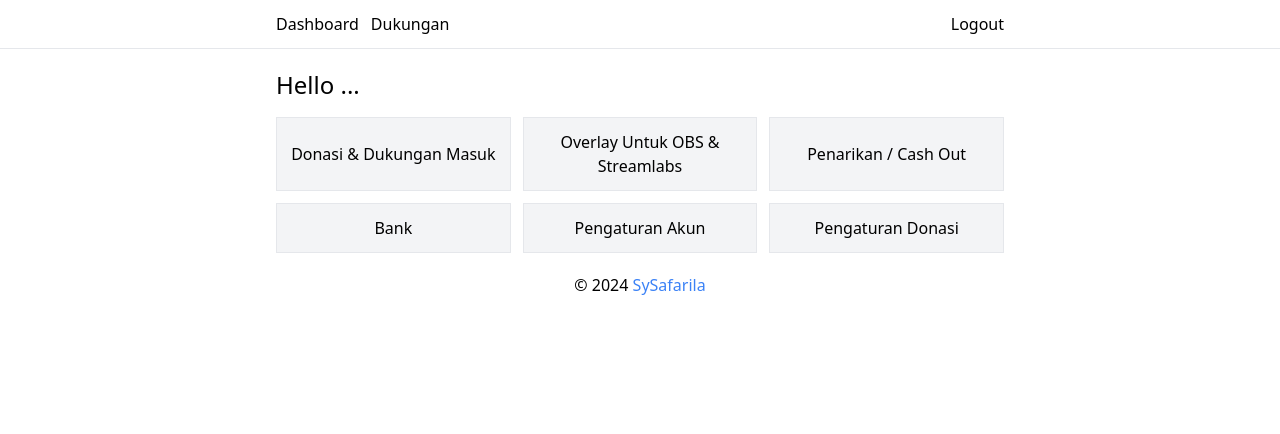
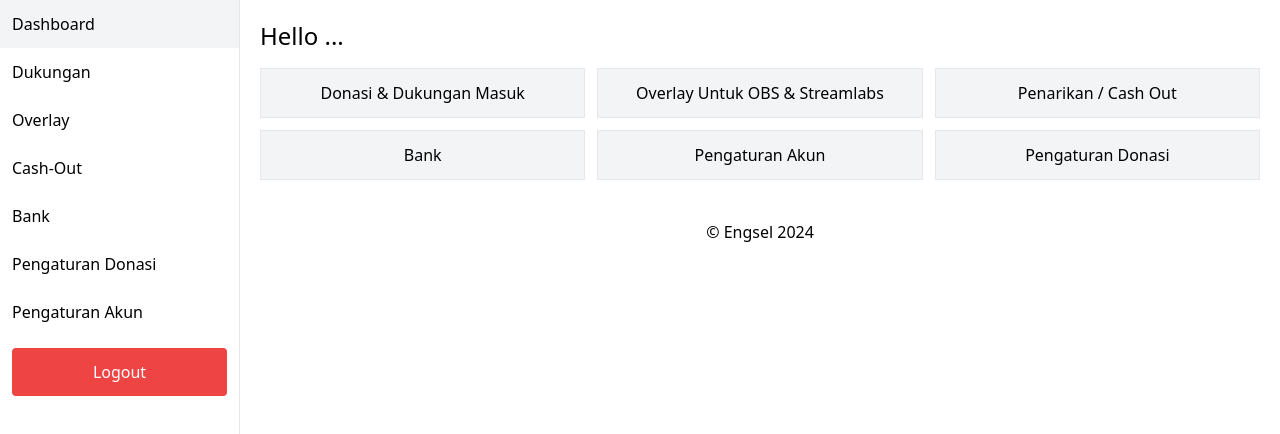
Before and after one commit to SySafarila/engsel-frontend, a Next.js app: page /dashboard in a window 1280 px wide. Shown: the top 434 px of the page. Built offline with nearby package versions, Linux system fonts and the light colour scheme; no server answers.

Commit message:
update auth layout

```diff
--- a/src/components/layouts/MainLayout.tsx
+++ /dev/null
@@ -1,72 +0,0 @@
-import { logout } from "@/utils/logout";
-import { isAuthAtom, userAtom } from "@/utils/state";
-import axios, { AxiosError } from "axios";
-import { useAtom } from "jotai";
-import { useRouter } from "next/router";
-import React, { useEffect } from "react";
-import Navbar from "../Navbar";
-
-const MainLayout = ({ children }: { children: React.ReactNode }) => {
-  const [isAuth, setIsAuth] = useAtom(isAuthAtom);
-  const [, setUser] = useAtom(userAtom);
-  const router = useRouter();
-
-  useEffect(() => {
-    console.log("Main Layout");
-
-    getCurrentUser();
-    // eslint-disable-next-line react-hooks/exhaustive-deps
-  }, []);
-
-  const getCurrentUser = async () => {
-    if (isAuth === true) {
-      return;
-    }
-    try {
-      const res = await axios.get(
-        `${process.env.NEXT_PUBLIC_BACKEND_URL}/auth/me`,
-        {
-          withCredentials: true,
-        }
-      );
-
-      setIsAuth(true);
-      setUser({
-        email: res.data.user.email,
-        name: res.data.user.name,
-        id: res.data.user.id,
-        username: res.data.user.username,
-        balance: res.data.user.balance,
-      });
-    } catch (error) {
-      setIsAuth(false);
-      if (error instanceof AxiosError) {
-        if (error.status === 401) {
-          logout().then(() => {
-            setTimeout(() => {
-              router.reload();
-            }, 1000);
-          });
-        }
-      }
-    }
-  };
-
-  return (
-    <>
-      <Navbar authenticated={true} />
-      <div className="max-w-screen-md mx-auto">{children}</div>
-      <p className="text-center mb-5">
-        &copy; 2024{" "}
-        <a
-          href="https://github.com/sysafarila"
-          className="text-blue-500 hover:underline"
-        >
-          SySafarila
-        </a>
-      </p>
-    </>
-  );
-};
-
-export default MainLayout;
--- /dev/null
+++ b/src/layouts/Auth.tsx
@@ -0,0 +1,133 @@
+import { logout } from "@/utils/logout";
+import { isAuthAtom, userAtom } from "@/utils/state";
+import axios, { AxiosError } from "axios";
+import { useAtom } from "jotai";
+import Link from "next/link";
+import { useRouter } from "next/router";
+import { useEffect } from "react";
+import Swal from "sweetalert2";
+
+const AuthLayout = ({ children }: { children: React.ReactNode }) => {
+  const [isAuth, setIsAuth] = useAtom(isAuthAtom);
+  const [, setUser] = useAtom(userAtom);
+
+  const getCurrentUser = async () => {
+    if (isAuth === true) {
+      return;
+    }
+    try {
+      const res = await axios.get(
+        `${process.env.NEXT_PUBLIC_BACKEND_URL}/auth/me`,
+        {
+          withCredentials: true,
+        }
+      );
+
+      setIsAuth(true);
+      setUser({
+        email: res.data.user.email,
+        name: res.data.user.name,
+        id: res.data.user.id,
+        username: res.data.user.username,
+        balance: res.data.user.balance,
+      });
+    } catch (error) {
+      setIsAuth(false);
+      if (error instanceof AxiosError) {
+        if (error.status === 401) {
+          logout().then(() => {
+            setTimeout(() => {
+              router.reload();
+            }, 1000);
+          });
+        }
+      }
+    }
+  };
+
+  useEffect(() => {
+    console.log("Main Layout");
+
+    getCurrentUser();
+    // eslint-disable-next-line react-hooks/exhaustive-deps
+  }, []);
+  const router = useRouter();
+
+  const logoutNow = async () => {
+    try {
+      await logout();
+      await Swal.fire({
+        icon: "success",
+        title: "Logout success",
+      });
+      router.reload();
+    } catch (error) {
+      if (error instanceof AxiosError) {
+        Swal.fire({
+          icon: "error",
+          title: error.message,
+        });
+      }
+    }
+  };
+
+  return (
+    <>
+      <div
+        className="bg-white border-r fixed w-1/2 md:w-60 transform -translate-x-full md:translate-x-0"
+        id="sidebar"
+      >
+        <div className="flex flex-col h-screen overflow-y-auto">
+          <Link className="p-3 hover:bg-gray-100" href="/dashboard">
+            Dashboard
+          </Link>
+          <Link className="p-3 hover:bg-gray-100" href="/dashboard/donations">
+            Dukungan
+          </Link>
+          <Link className="p-3 hover:bg-gray-100" href="/dashboard/overlays">
+            Overlay
+          </Link>
+          <Link
+            className="p-3 hover:bg-gray-100"
+            href="/dashboard/withdraws?is_pending=true"
+          >
+            Cash-Out
+          </Link>
+          <Link className="p-3 hover:bg-gray-100" href="/dashboard/banks">
+            Bank
+          </Link>
+          <Link
+            className="p-3 hover:bg-gray-100"
+            href="/dashboard/donations/setting"
+          >
+            Pengaturan Donasi
+          </Link>
+          <Link className="p-3 hover:bg-gray-100" href="/dashboard/account">
+            Pengaturan Akun
+          </Link>
+          <button
+            className="p-3 m-3 rounded bg-red-500 hover:bg-red-600 text-white"
+            onClick={logoutNow}
+          >
+            Logout
+          </button>
+        </div>
+      </div>
+      <div
+        className="bg-white border-b p-5 flex justify-between fixed w-full top-0 md:hidden"
+        id="topbar"
+      >
+        <button>Logo</button>
+        <button>Menu</button>
+      </div>
+      <main id="main" className="md:ml-60 mt-[65px] md:mt-0">
+        {children}
+      </main>
+      <footer className="md:ml-60 p-5" id="footer">
+        <p className="text-center">&copy; Engsel 2024</p>
+      </footer>
+    </>
+  );
+};
+
+export default AuthLayout;
--- a/src/pages/dashboard/account/index.tsx
+++ b/src/pages/dashboard/account/index.tsx
@@ -1,4 +1,4 @@
-import MainLayout from "@/components/layouts/MainLayout";
+import AuthLayout from "@/layouts/Auth";
 import { NextPageWithLayout } from "@/pages/_app";
 import { userAtom } from "@/utils/state";
 import axios, { AxiosError } from "axios";
@@ -118,7 +118,7 @@ const Account: NextPageWithLayout = () => {
               type="submit"
               disabled={isSending}
             >
-              {isSending ? "Loading..." : "Kirim"}
+              {isSending ? "Loading..." : "Save"}
             </button>
           </div>
         </form>
@@ -130,5 +130,5 @@ const Account: NextPageWithLayout = () => {
 export default Account;
 
 Account.getLayout = (page: ReactElement) => {
-  return <MainLayout>{page}</MainLayout>;
+  return <AuthLayout>{page}</AuthLayout>;
 };
--- a/src/pages/dashboard/banks/index.tsx
+++ b/src/pages/dashboard/banks/index.tsx
@@ -1,4 +1,4 @@
-import MainLayout from "@/components/layouts/MainLayout";
+import AuthLayout from "@/layouts/Auth";
 import { NextPageWithLayout } from "@/pages/_app";
 import { Banks } from "@/utils/types";
 import axios, { AxiosError } from "axios";
@@ -159,5 +159,5 @@ const Account: NextPageWithLayout = () => {
 export default Account;
 
 Account.getLayout = (page: ReactElement) => {
-  return <MainLayout>{page}</MainLayout>;
+  return <AuthLayout>{page}</AuthLayout>;
 };
--- a/src/pages/dashboard/donations/index.tsx
+++ b/src/pages/dashboard/donations/index.tsx
@@ -1,4 +1,4 @@
-import MainLayout from "@/components/layouts/MainLayout";
+import AuthLayout from "@/layouts/Auth";
 import { NextPageWithLayout } from "@/pages/_app";
 import formatDate from "@/utils/formatDate";
 import formatRupiah from "@/utils/formatRupiah";
@@ -121,5 +121,5 @@ const Donations: NextPageWithLayout = () => {
 export default Donations;
 
 Donations.getLayout = (page: ReactElement) => {
-  return <MainLayout>{page}</MainLayout>;
+  return <AuthLayout>{page}</AuthLayout>;
 };
--- a/src/pages/dashboard/donations/setting.tsx
+++ b/src/pages/dashboard/donations/setting.tsx
@@ -1,4 +1,4 @@
-import MainLayout from "@/components/layouts/MainLayout";
+import AuthLayout from "@/layouts/Auth";
 import { NextPageWithLayout } from "@/pages/_app";
 import axios, { AxiosError } from "axios";
 import { ReactElement, useEffect, useState } from "react";
@@ -105,5 +105,5 @@ const Account: NextPageWithLayout = () => {
 export default Account;
 
 Account.getLayout = (page: ReactElement) => {
-  return <MainLayout>{page}</MainLayout>;
+  return <AuthLayout>{page}</AuthLayout>;
 };
--- a/src/pages/dashboard/index.tsx
+++ b/src/pages/dashboard/index.tsx
@@ -1,9 +1,9 @@
-import MainLayout from "@/components/layouts/MainLayout";
 import { userAtom } from "@/utils/state";
 import { useAtomValue } from "jotai";
 import Link from "next/link";
 import { ReactElement } from "react";
 import { NextPageWithLayout } from "../_app";
+import AuthLayout from "@/layouts/Auth";
 
 const Dashboard: NextPageWithLayout = () => {
   const user = useAtomValue(userAtom);
@@ -56,5 +56,5 @@ const Dashboard: NextPageWithLayout = () => {
 export default Dashboard;
 
 Dashboard.getLayout = (page: ReactElement) => {
-  return <MainLayout>{page}</MainLayout>;
+  return <AuthLayout>{page}</AuthLayout>;
 };
--- a/src/pages/dashboard/overlays/basic/setting.tsx
+++ b/src/pages/dashboard/overlays/basic/setting.tsx
@@ -1,5 +1,5 @@
-import MainLayout from "@/components/layouts/MainLayout";
 import BasicOverlay from "@/components/overlays/Basic";
+import AuthLayout from "@/layouts/Auth";
 import { NextPageWithLayout } from "@/pages/_app";
 import BasicOverlayUtil from "@/utils/BasicOverlayUtil";
 import { userAtom } from "@/utils/state";
@@ -192,5 +192,5 @@ const BasicOverlaySetting: NextPageWithLayout = () => {
 export default BasicOverlaySetting;
 
 BasicOverlaySetting.getLayout = (page: ReactElement) => {
-  return <MainLayout>{page}</MainLayout>;
+  return <AuthLayout>{page}</AuthLayout>;
 };
--- a/src/pages/dashboard/overlays/index.tsx
+++ b/src/pages/dashboard/overlays/index.tsx
@@ -1,5 +1,5 @@
-import MainLayout from "@/components/layouts/MainLayout";
 import BasicOverlay from "@/components/overlays/Basic";
+import AuthLayout from "@/layouts/Auth";
 import { NextPageWithLayout } from "@/pages/_app";
 import { userAtom } from "@/utils/state";
 import axios, { AxiosError } from "axios";
@@ -105,5 +105,5 @@ const Overlay: NextPageWithLayout = () => {
 export default Overlay;
 
 Overlay.getLayout = (page: ReactElement) => {
-  return <MainLayout>{page}</MainLayout>;
+  return <AuthLayout>{page}</AuthLayout>;
 };
--- a/src/pages/dashboard/withdraws/index.tsx
+++ b/src/pages/dashboard/withdraws/index.tsx
@@ -1,4 +1,4 @@
-import MainLayout from "@/components/layouts/MainLayout";
+import AuthLayout from "@/layouts/Auth";
 import { NextPageWithLayout } from "@/pages/_app";
 import formatDate from "@/utils/formatDate";
 import { userAtom } from "@/utils/state";
@@ -207,5 +207,5 @@ const Withdraws: NextPageWithLayout = () => {
 export default Withdraws;
 
 Withdraws.getLayout = (page: ReactElement) => {
-  return <MainLayout>{page}</MainLayout>;
+  return <AuthLayout>{page}</AuthLayout>;
 };
--- a/tailwind.config.ts
+++ b/tailwind.config.ts
@@ -4,6 +4,7 @@ export default {
   content: [
     "./src/pages/**/*.{js,ts,jsx,tsx,mdx}",
     "./src/components/**/*.{js,ts,jsx,tsx,mdx}",
+    "./src/layouts/**/*.{js,ts,jsx,tsx,mdx}",
     "./src/app/**/*.{js,ts,jsx,tsx,mdx}",
   ],
   theme: {},
```
